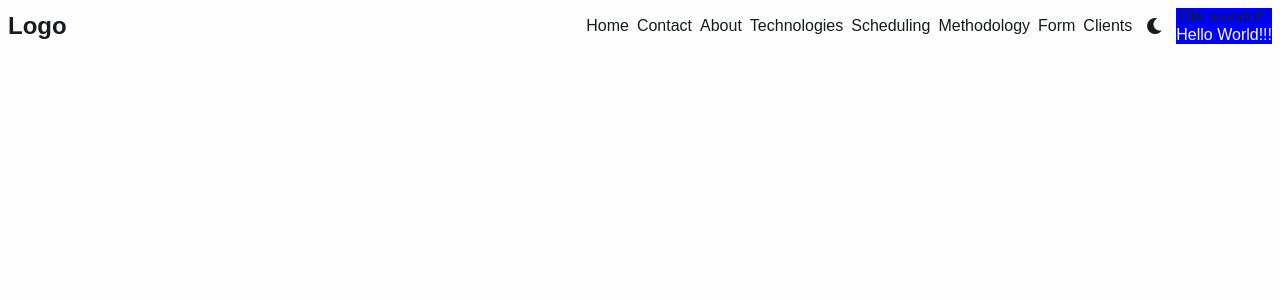
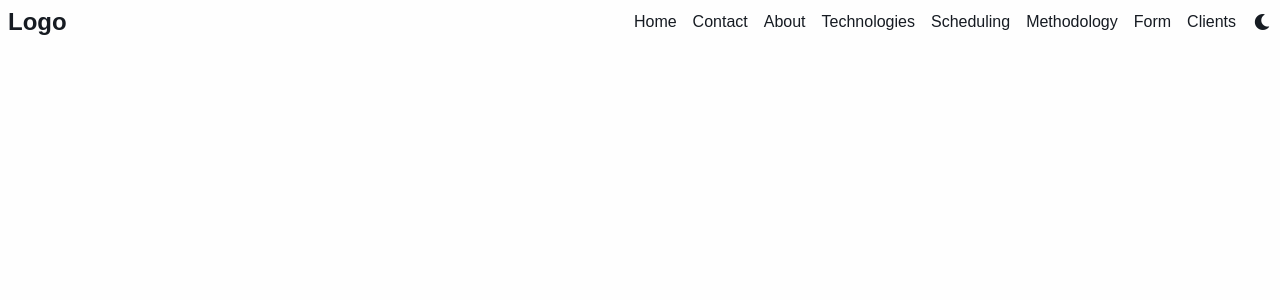
Before and after one commit to thiagomvilela/Infinity, a React (Vite) app: page / in a window 1280 px wide. Shown: the top 300 px of the page. Built offline with nearby package versions, Linux system fonts and the light colour scheme.

Commit message:
Add sidebar

```diff
--- a/src/app.jsx
+++ b/src/app.jsx
@@ -4,16 +4,20 @@ import { BrowserRouter } from 'react-router-dom'
 import Routes from './routes'
 
 import GlobalStyles from './styles/global'
+import Header from './components/header'
+
+import { NavbarContextProvider } from './contexts/NavbarContext'
 import { ThemeContextProvider  } from './contexts/ThemeContext'
-import Header from './components/header'
 
 const App = () => {
   return (
     <ThemeContextProvider>
       <BrowserRouter>
         <GlobalStyles />
-        <Header />
-        <Routes />
+        <NavbarContextProvider>
+          <Header />
+          <Routes />
+        </NavbarContextProvider>
       </BrowserRouter>
     </ThemeContextProvider>
   )
--- a/src/components/header/styles.js
+++ b/src/components/header/styles.js
@@ -17,5 +17,5 @@ export const RightBox = styled.div`
   display: flex;
   justify-content: center;
   align-items: center;
-  gap: 12px;
+  gap: 16px;
 `
--- a/src/components/navbar/index.jsx
+++ b/src/components/navbar/index.jsx
@@ -2,12 +2,20 @@ import React from 'react'
 import { Container, IconLink } from './styles'
 
 import { Link } from 'react-router-dom'
+import { useNavbar } from '../../contexts/NavbarContext'
 
 const PATH = 'Infinity' // vite.config.ts
 
 const Navbar = () => {
+  const { isOpen, setIsOpen } = useNavbar()
+
+  const closeSidebar = () => {
+    setIsOpen(false)
+    window.scrollTo(0, 0)
+  }
+
   return (
-    <Container>
+    <Container isOpen={isOpen} onClick={() => closeSidebar()}>
       <IconLink>
         <Link to={PATH + '/'}>Home</Link>
       </IconLink>
--- a/src/components/navbar/styles.js
+++ b/src/components/navbar/styles.js
@@ -1,11 +1,30 @@
 import styled from 'styled-components'
 
 export const Container = styled.nav`
-  background-color: ${props => props.theme.colors.background};
+background-color: ${props => props.theme.colors.background};
+  z-index: 10;
+  position: fixed;
+  top: 0;
+  right: 0;
   display: flex;
+  flex-direction: column;
+  align-items: center;
   justify-content: center;
-  align-items: center;
-  gap: 8px;
+  gap: 16px;
+  height: 100%;
+  min-width: 100vw;
+  min-height: 100vh;
+  overflow: hidden;
+  transition: .4s transform;
+  transform: ${props => (props.isOpen ? 'translateX(0%)' : 'translateX(100%)')};
+
+  @media screen and (min-width: 828px) {
+    position: static;
+    min-width: inherit;
+    min-height: inherit;
+    flex-direction: row;
+    transform: none;
+  }
 `
 
 export const IconLink = styled.div`
--- a/src/components/toggleNavbar/index.jsx
+++ b/src/components/toggleNavbar/index.jsx
@@ -1,12 +1,18 @@
 import React from 'react'
+import { useNavbar } from '../../contexts/NavbarContext'
 
-import { Container, Text } from './styles'
+import { Container } from './styles'
 
 const ToggleNavbar = () => {
+  const { isOpen, setIsOpen } = useNavbar()
+
+  const handleClick = () => {
+    setIsOpen(!isOpen)
+  }
+
   return (
-    <Container>
-      <Text highlighted={true}>Olá mundo!!!</Text>
-      <Text>Hello World!!!</Text>
+    <Container onClick={() => handleClick()}>
+      <i className="fas fa-ellipsis-v"></i>
     </Container>
   )
 }
--- a/src/components/toggleNavbar/styles.js
+++ b/src/components/toggleNavbar/styles.js
@@ -1,13 +1,15 @@
 import styled from 'styled-components'
 
 export const Container = styled.div`
-  background-color: blue;
+  background-color: transparent;
+  color: ${props => props.theme.colors.text};
+  cursor: pointer;
+  display: flex;
+  justify-content: center;
+  align-items: center;
+  font-size: 1.3em;
+  border: none;
+  @media screen and (min-width: 828px) {
+    display: none;
+  }
 `
-
-export const Text = styled.p`
-  text-align: center;
-  color: ${props => props.highlighted
-    ? props.theme.colors.text
-    : props.theme.colors.background
-  };
-`
--- /dev/null
+++ b/src/contexts/NavbarContext.jsx
@@ -0,0 +1,21 @@
+import { createContext, useContext } from 'react'
+import usePersistedState from '../utils/usePersistedState'
+
+const initialValue = {
+  isOpen: false,
+  setIsOpen: () => { }
+}
+
+const NavbarContext = createContext(initialValue)
+
+export const useNavbar = () => useContext(NavbarContext)
+
+export const NavbarContextProvider = ({ children }) => {
+  const [isOpen, setIsOpen] = usePersistedState('isOpen', initialValue.isOpen)
+
+  return (
+    <NavbarContext.Provider value={{ isOpen, setIsOpen }}>
+      {children}
+    </NavbarContext.Provider>
+  )
+}
--- a/src/pages/about/styles.js
+++ b/src/pages/about/styles.js
@@ -8,7 +8,7 @@ export const Container = styled.div`
   background-image: linear-gradient(to left, #161B22, #00A6ED 70%);
   color: ${props => props.theme.colors.text};
 
-  @media screen and (max-width: 728px){
+  @media screen and (max-width: 828px){
     flex-direction:column;
   }
 `
@@ -20,7 +20,7 @@ export const Image = styled.img`
 export const LeftBox = styled.div`
   width: 50%;
 
-  @media screen and (max-width: 728px){
+  @media screen and (max-width: 828px){
     width: 100%;
   }
 `
```
